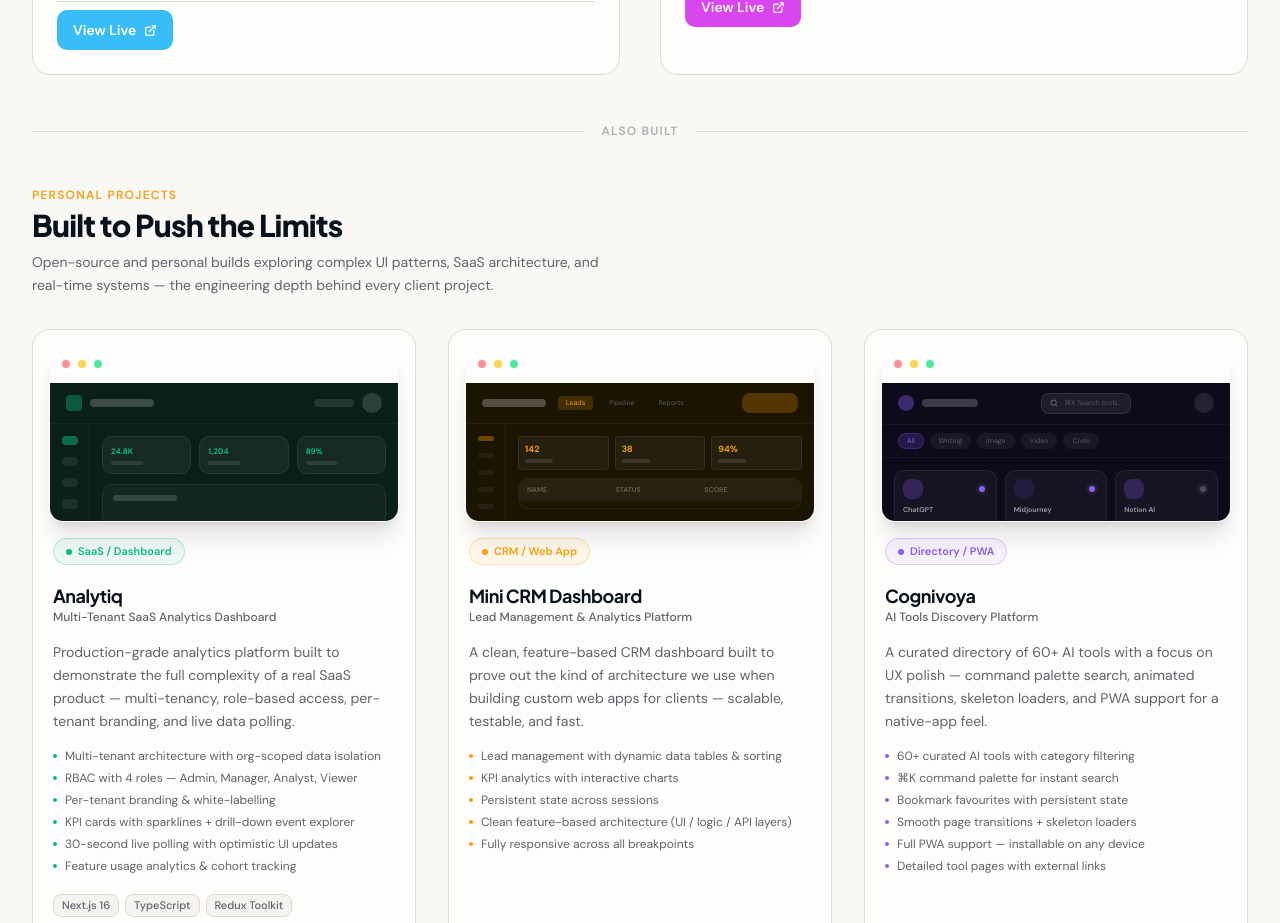
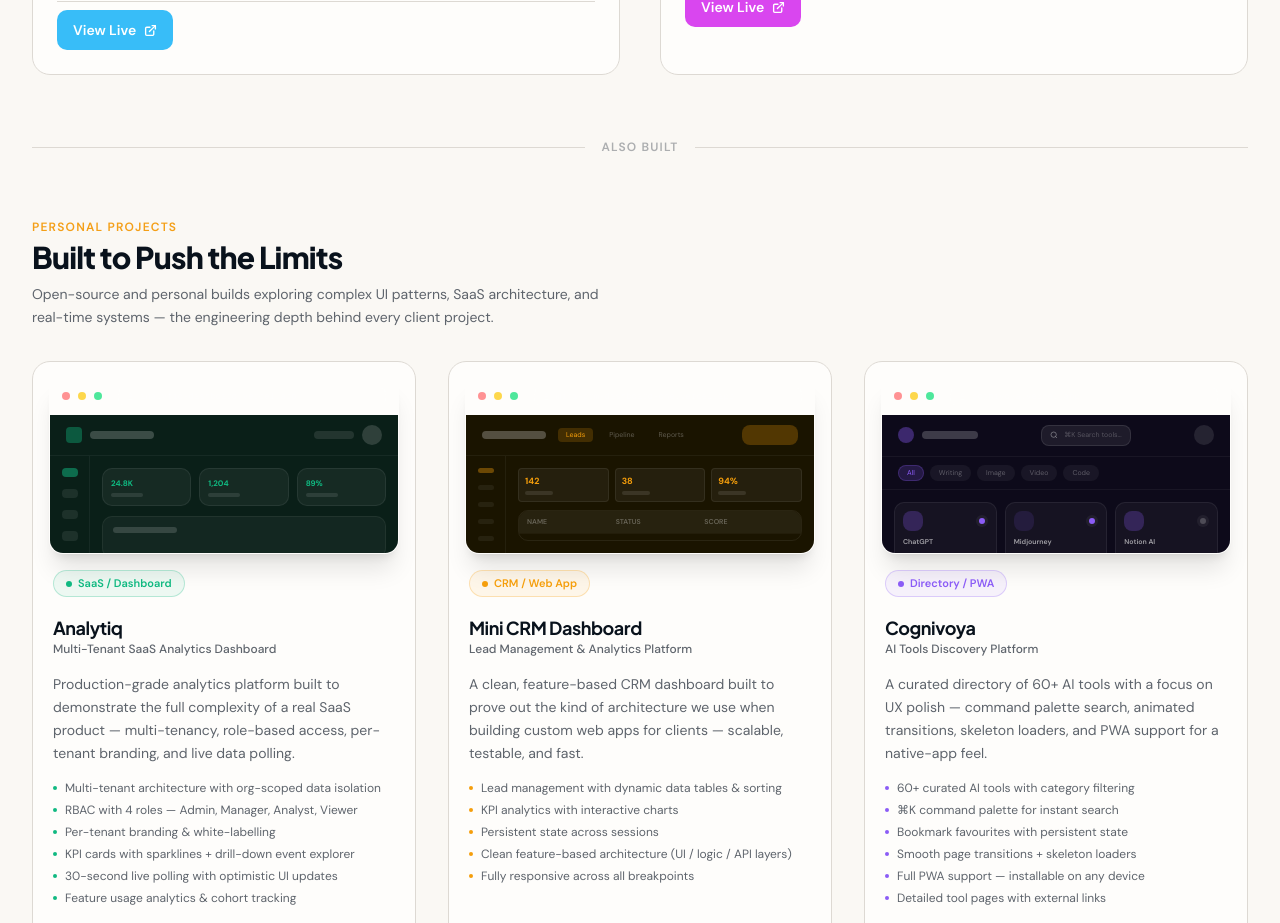
Before and after one commit to prashant-1012/growthentic, a Next.js app: page /work in a window 1280 px wide. Shown: the part 1720-2643 px from the top of the page. Built offline with nearby package versions, Linux system fonts and the light colour scheme.

Commit message:
spacing tweak on work page divider

```diff
--- a/app/work/page.tsx
+++ b/app/work/page.tsx
@@ -33,7 +33,7 @@ export default function WorkPage() {
 
       {/* ── Divider ── */}
       <div className="mx-auto w-full max-w-7xl px-5 md:px-8">
-        <div className="relative my-4 flex items-center gap-4">
+        <div className="relative my-8 flex items-center gap-4">
           <div className="flex-1 h-px bg-border" />
           <span className="text-xs font-semibold uppercase tracking-widest text-muted-foreground/50 whitespace-nowrap">
             Also Built
```
